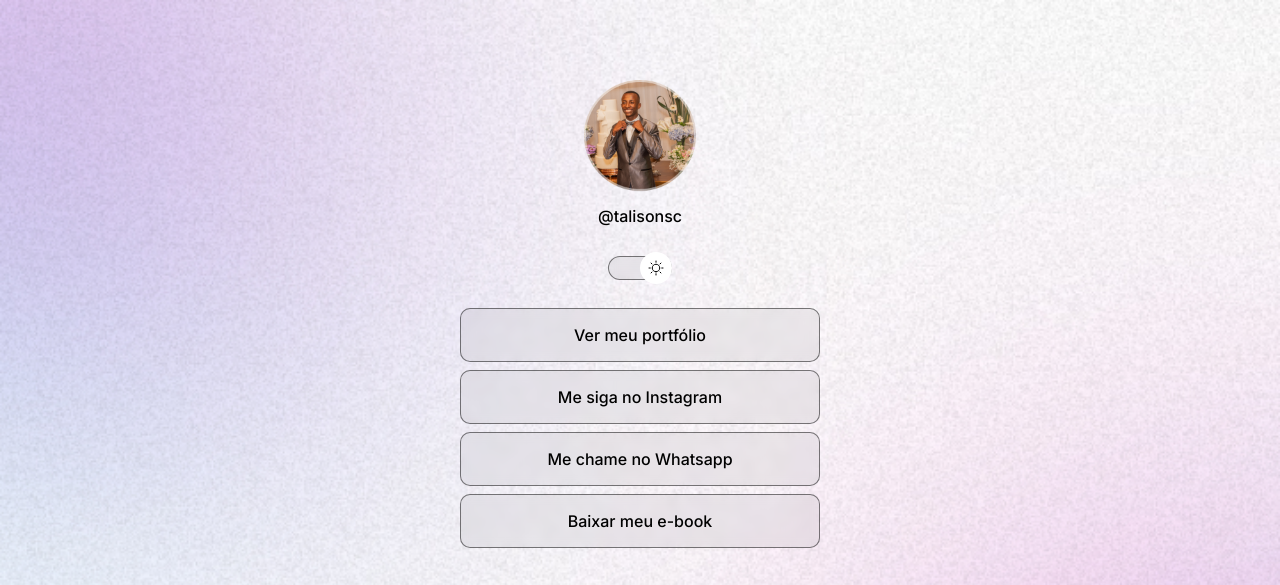
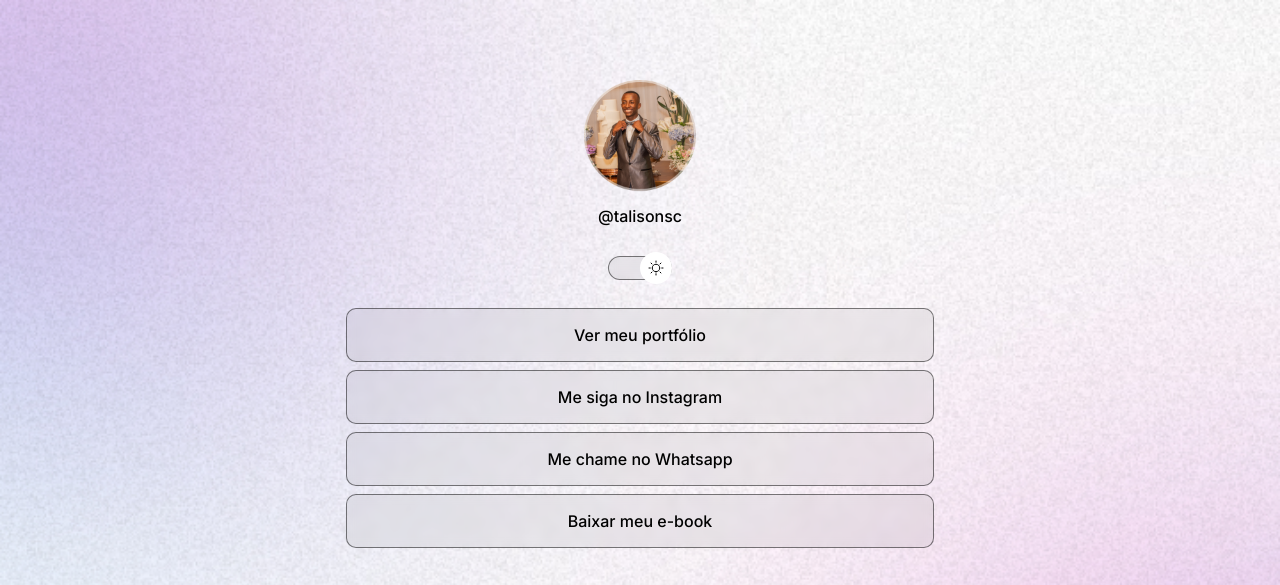
Before and after one commit to talisonsc/Projeto, a plain HTML site: page Devlinks/index.html in a window 1280 px wide. Shown: the top 585 px of the page. Drawn offline with nearby package versions, Linux system fonts and the light colour scheme.

Commit message:
adjust conteiner width

```diff
--- a/Devlinks/style.css
+++ b/Devlinks/style.css
@@ -42,9 +42,11 @@ body * {
 
 /* caixa principal */
 #container {
-  width: 360px;
+  width: 100%;
+  max-width: 588px;
   margin: auto; /* se colocar duas opções, a primeira altera em cima e em baixo e a segunda nos lados */
   padding-top: 56px;
+
 }
 
 /*profile pai permite alterar o local de itens com display inline
@@ -158,3 +160,7 @@ foster {
   padding: 24px 0;
   text-align: center;
 }
+
+#switch :hover {
+  border: 2px solid var(--border-color)
+}
```
Also changed, not shown: 1 other file.
